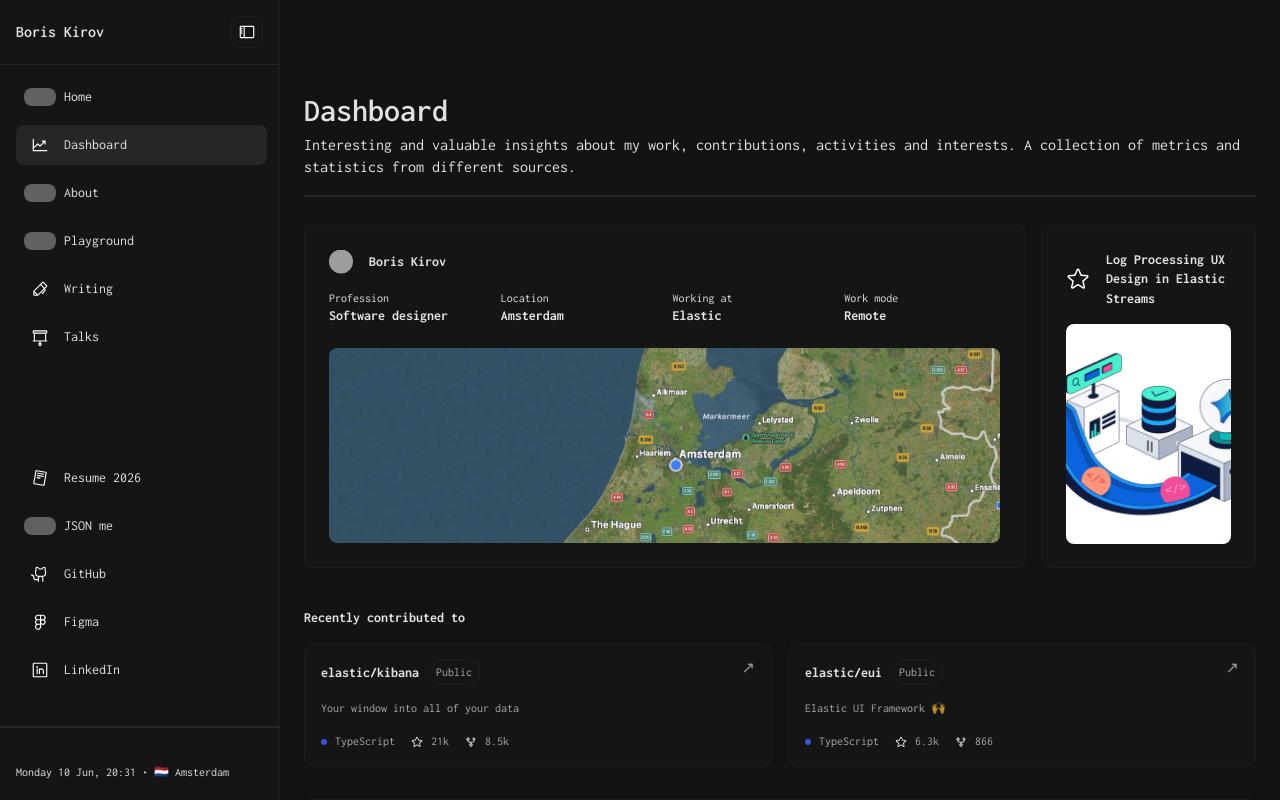
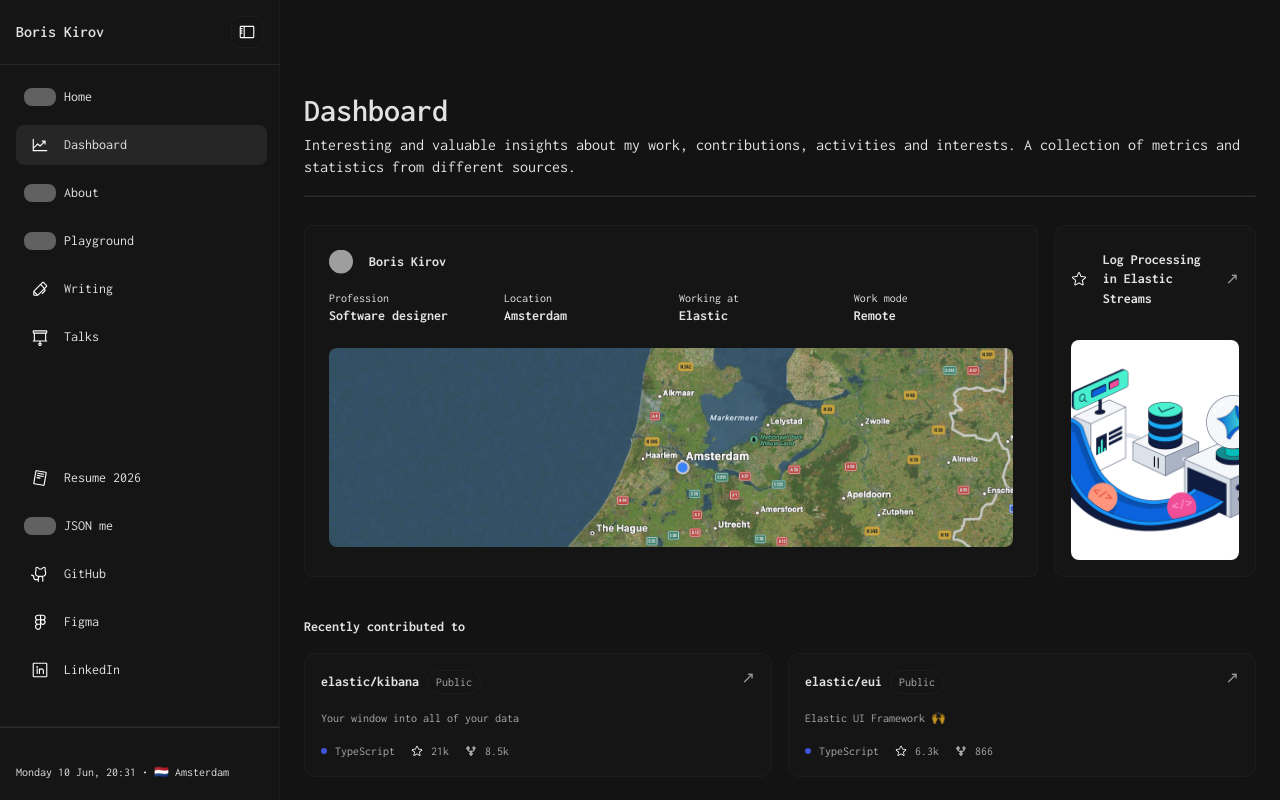
Before and after one commit to boriskirov/boris-kirov-portfolio, a Next.js app: page /dashboard in a window 1280 px wide. Shown: the top 800 px of the page. Built offline with nearby package versions, Linux system fonts and the light colour scheme; no server answers; grey boxes are pictures that could not be loaded; a web font is replaced by a local one.

Commit message:
Fixing the starred project card

```diff
--- a/components/Highlights/highlights-data.js
+++ b/components/Highlights/highlights-data.js
@@ -1,6 +1,6 @@
 const HighlightsData = [
   {
-    title: "Log Processing UX Design in Elastic Streams",
+    title: "Log Processing in Elastic Streams",
     project: "Elastic",
     date: "03.03.2026",
     url: "https://www.elastic.co/observability-labs/blog/designing-log-processing-ux-for-streams",
--- a/pages/dashboard.js
+++ b/pages/dashboard.js
@@ -36,19 +36,27 @@ const Dashboard = ({ githubActivity, recentRepositories }) => (
         <hr />
         <div className="flex">
           <Boris />
-          <div className="metric">
+          <a
+            href={HighlightsData[0].url}
+            target="_blank"
+            rel="noreferrer"
+            className="metric recent-repo-card"
+          >
             <div className="flex flex-center metric-header">
               {" "}
               <Image
                 src="/star.svg"
                 className="metric-logo"
-                width={24}
-                height={24}
+                width={16}
+                height={16}
                 alt="GitHub"
               />
               <h6>{HighlightsData[0].title}</h6>
+              <span className="recent-repo-card-external" aria-hidden="true">
+                ↗
+              </span>
             </div>
-            <a href={HighlightsData[0].url} target="_blank" rel="noreferrer">
+
             <Image
               src="/log-processing.png"
               className="recent-project-image"
@@ -57,7 +65,6 @@ const Dashboard = ({ githubActivity, recentRepositories }) => (
               height={220}
             />
           </a>
-          </div>
         </div>
         <div className="metric borderless">
           <div className="metric-header">
```
Lines whose indentation alone changed are shown as unchanged.
